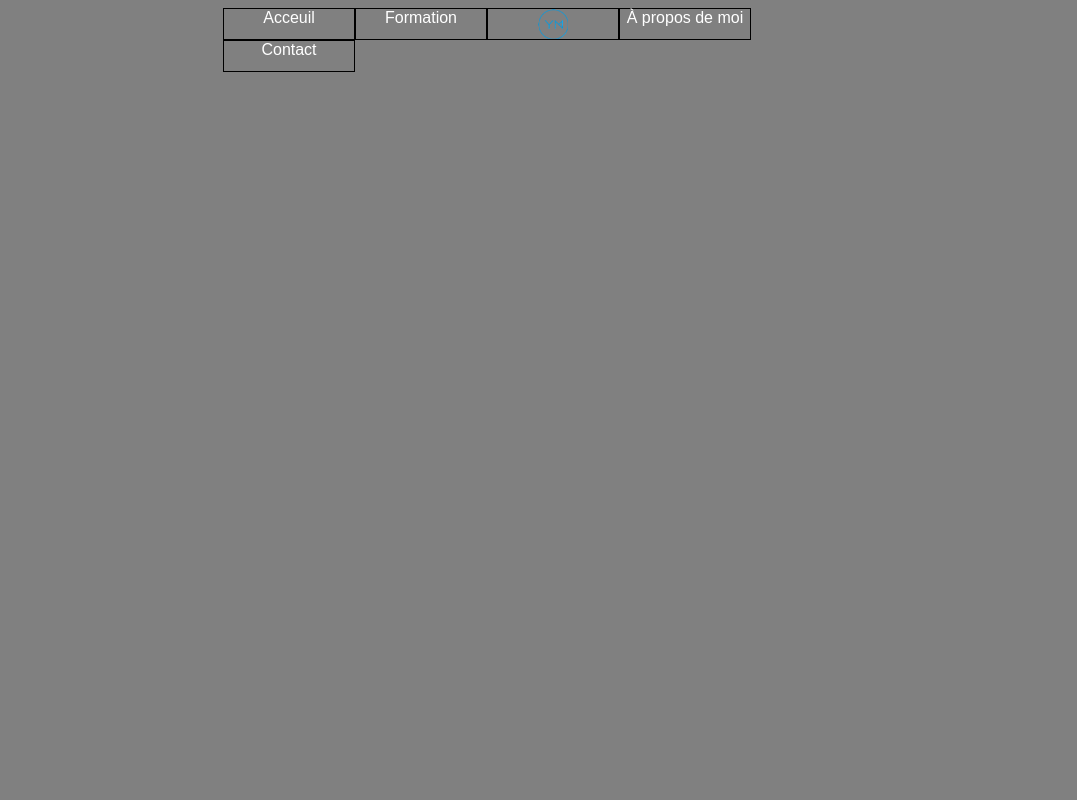
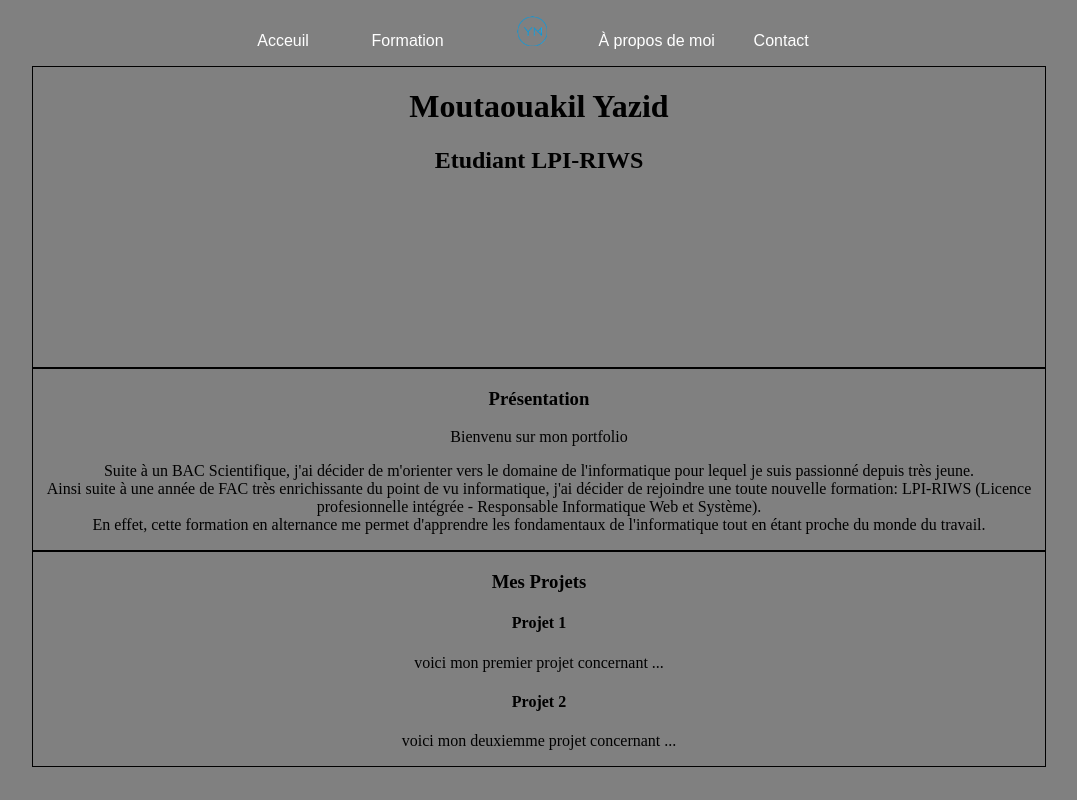
Before and after one commit to Diisayy/y.moutaouakil, a plain HTML site: page Site_Web/index.html in a window 1280 px wide. Shown: the whole page, without its empty margins (101-1178 px from the left). Drawn offline with Linux system fonts and the light colour scheme.

Commit message:
Ajout bref du contenu des 3 premieres pages

```diff
--- a/Site_Web/css/style.css
+++ b/Site_Web/css/style.css
@@ -1,3 +1,4 @@
+/*Page + Menu */
 html {
 	background-color: gray;
 }
@@ -7,21 +8,24 @@ nav{
 	margin: auto;
 	font-family: Arial;
 	text-decoration: none;
-}
-#menu {
-	padding-left: auto;
-	padding-right: auto;
+
 }
 
-.menu_item{
-	float: left;
-	width: 130px;
-	height: 30px;
+
+ul{
+	margin-left:0px;
+	padding-left:0px;
+}
+#menu li {
+	display: inline-block;
+	width:19%;
+	margin: 0px;
 	list-style-type: none;
-	border: 1px solid black;
 	text-align: center;
+
 }
-#menu a:hoover {
+
+#menu a:hover {
 	color: white;
 	text-decoration: none;
 }
@@ -33,3 +37,68 @@ nav{
 	color: white;
 	text-decoration: none;
 }
+/*PAGE 1*/
+#img_presentation{
+	position: relative;
+	width: 80%;
+	height: 300px;
+	margin:auto;
+	border: 1px solid black;
+	text-align: center;
+}
+
+#presentation{
+	width: 80%;
+	margin: auto;
+	text-align: center;
+	border: 1px solid black;
+}
+
+#presentation_border{
+
+}
+
+#projets{
+	width: 80%;
+	margin: auto;
+	text-align: center;
+	border: 1px solid black;
+}
+
+#projets_border{
+
+}
+
+/*PAGE 2*/
+#chrono_form{
+	float: left;
+	padding-top: 10em;
+	width:49%;
+}
+#chrono_exp{
+	float: right;
+	padding-top: 10em;
+	width:49%;
+}
+
+.chrono_line{
+	color: black;
+	margin-top :10px;
+	margin: auto;
+	height: 30px;
+	width : 1px;
+}
+p{text-align: center}
+h2{ padding-bottom:3em;
+	text-align: center}
+
+
+/*PAGE 3*/
+
+
+.inline{float:left;
+	margin: 5%;
+	border: 1px solid black;
+	width: 20%;
+	height: 200px;
+}
--- a/Site_Web/index.html
+++ b/Site_Web/index.html
@@ -1,8 +1,9 @@
 <!DOCTYPE html>
 <html>
 	<head>
-		<title> Présentation / Moutaouakil Yazid </title>
+		<title> Y_M/Acceuil </title>
 		<meta http-equiv="content-type" content="text/html; charset=utf-8" />
+		<meta name="description" content="Page de presentation Yazid Moutaouakil Lpi-RIWS" />
 		<meta name="viewport" content="width=device-width, initial-scale=1">
 		    <link rel="stylesheet" href="./css/style.css"/>
 
@@ -15,15 +16,48 @@
 
 
 
-				  <div class="menu_item"><a href="index.html" title="aller à la page d'acceuil">Acceuil</a></div>
-				  <div class="menu_item"><a href="formation.html" title="aller à la page 1">Formation</a></div>
-				  <div class="menu_item"><img  id="logo" src="./images/logo.png" alt="image manquante"></div>
-				  <div class="menu_item" ><a href="aboutme.html" title="aller à la page 3">À propos de moi </a></div>
-				 <div class="menu_item"> <a href="contact.html" title="aller à la page 4">Contact</a></div>
+				  <ul>
+					  <li><a href="index.html" title="aller à la page d'acceuil">Acceuil</a></li>
+					 <li><a href="formation.html" title="aller à la page 1">Formation</a></li>
+					 <li><img  id="logo" src="./images/logo.png" alt="image manquante"></li>
+					 <li ><a href="aboutme.html" title="aller à la page 3">À propos de moi </a></li>
+					<li> <a href="contact.html" title="aller à la page 4">Contact</a></li>
+				</ul>
 
 			</nav>
 
+		</header>
 
-		</header>
-		      </body>
+		<div id="img_presentation">
+			<h1>Moutaouakil Yazid</h1>
+			<h2> Etudiant LPI-RIWS </h2>
+		</div>
+
+		<section id="presentation_border">
+				<div id="presentation" >
+
+					<h3> Présentation </h3>
+					<p> Bienvenu sur mon portfolio </p>
+
+					<p> Suite à un BAC Scientifique, j'ai décider de m'orienter vers le domaine de l'informatique pour lequel je suis passionné depuis très jeune.
+					<br/>
+					Ainsi suite à une année de FAC très enrichissante du point de vu informatique, j'ai décider de rejoindre une toute nouvelle formation: LPI-RIWS (Licence profesionnelle intégrée - Responsable Informatique Web et Système).
+					<br/>
+					En effet, cette formation en alternance me permet d'apprendre les fondamentaux de l'informatique tout en étant proche du monde du travail.   </p>
+				</div>
+
+
+
+		</section>
+		<section id="projets_border">
+			<div id="projets">
+				<h3>Mes  Projets</h3>
+				<h4> Projet 1 </h4>
+				<p> voici mon premier projet concernant ... </p>
+				<h4> Projet 2 </h4>
+				<p> voici mon deuxiemme projet concernant ... </p>
+			</div>
+		</section>
+
+  </body>
 </html>
```
Also changed, not shown: Site_Web/aboutme.html (+18 -12 lines), Site_Web/contact.html (+10 -10 lines), Site_Web/formation.html (+39 -10 lines), Site_Web/images/a.svg (added).
